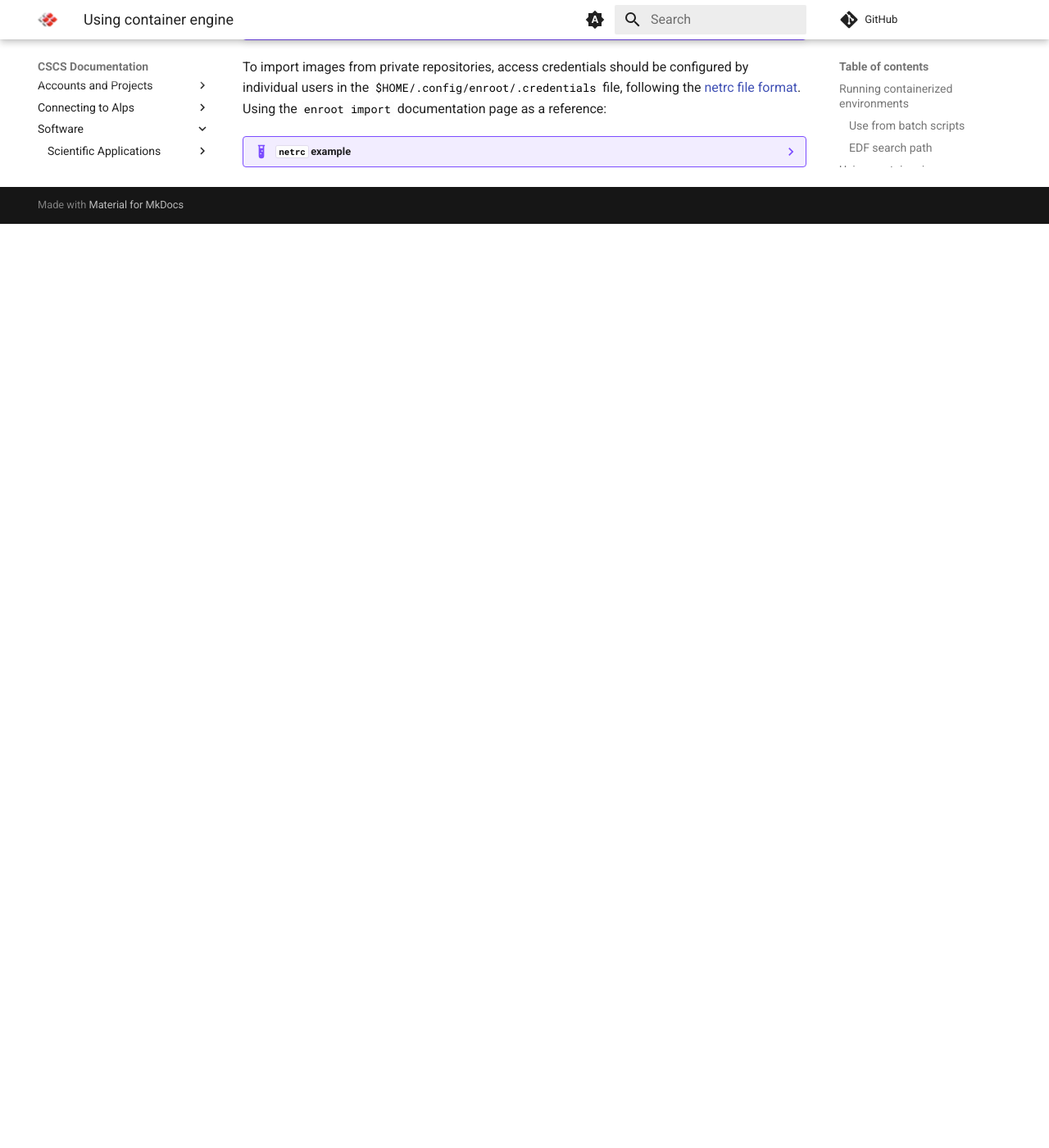
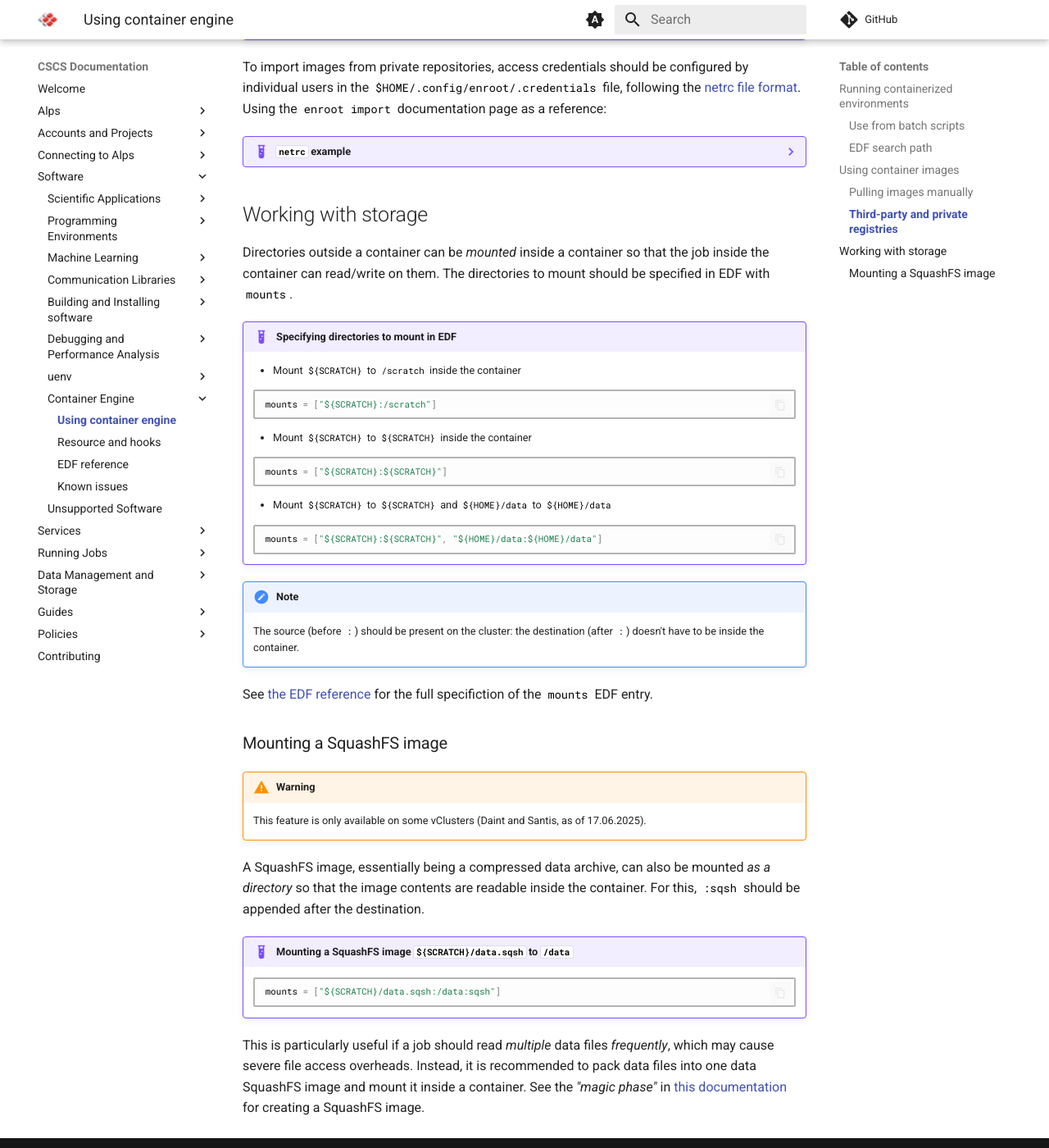
Before and after one commit to nickjbrowning/cscs-docs, an MkDocs documentation site: the page built from docs/software/container-engine/run.md, in a window 1280 px wide and 1400 px high, scrolled down 3663 px. Shown: the whole window at 82% size. Built offline with MkDocs 1.6.1 and Material for MkDocs 9.7.7, drawn with Linux system fonts in a browser that asks for light colours; comment, search, counter and statistics services are not loaded; before the commit the page ends 3936 px from its top, so only the background shows below that.

Commit message:
Update documentation for SquashFS mount (#156)

````diff
--- a/docs/software/container-engine/run.md
+++ b/docs/software/container-engine/run.md
@@ -182,3 +182,47 @@ Using the `enroot import` documentation page as a reference:
     machine registry.ethz.ch login <username> password <GITLAB_TOKEN>
     machine gitlab.ethz.ch login <username> password <GITLAB_TOKEN>
     ```
+
+## Working with storage
+
+Directories outside a container can be *mounted* inside a container so that the job inside the container can read/write on them. The directories to mount should be specified in EDF with `mounts`.
+
+!!! example "Specifying directories to mount in EDF"
+    * Mount `${SCRATCH}` to `/scratch` inside the container
+
+    ```toml
+    mounts = ["${SCRATCH}:/scratch"]
+    ```
+
+    * Mount `${SCRATCH}` to `${SCRATCH}` inside the container
+
+    ```toml
+    mounts = ["${SCRATCH}:${SCRATCH}"]
+    ```
+
+    * Mount `${SCRATCH}` to `${SCRATCH}` and `${HOME}/data` to `${HOME}/data`
+
+    ```toml
+    mounts = ["${SCRATCH}:${SCRATCH}", "${HOME}/data:${HOME}/data"]
+    ```
+
+!!! note
+    The source (before `:`) should be present on the cluster: the destination (after `:`) doesn't have to be inside the container.
+
+See [the EDF reference][ref-ce-edf-reference] for the full specifiction of the `mounts` EDF entry.
+
+
+[](){#ref-ce-run-mounting-squashfs}
+### Mounting a SquashFS image
+
+!!! warning
+    This feature is only available on some vClusters (Daint and Santis, as of 17.06.2025).
+
+A SquashFS image, essentially being a compressed data archive, can also be mounted _as a directory_ so that the image contents are readable inside the container. For this, `:sqsh` should be appended after the destination.
+
+!!! example "Mounting a SquashFS image `${SCRATCH}/data.sqsh` to `/data`"
+    ```toml
+    mounts = ["${SCRATCH}/data.sqsh:/data:sqsh"]
+    ```
+
+This is particularly useful if a job should read _multiple_ data files _frequently_, which may cause severe file access overheads. Instead, it is recommended to pack data files into one data SquashFS image and mount it inside a container. See the *"magic phase"* in [this documentation](https://tldp.org/HOWTO/SquashFS-HOWTO/creatingandusing.html) for creating a SquashFS image.
````
Also changed, not shown: docs/software/container-engine/edf.md (+6 -1 lines).
